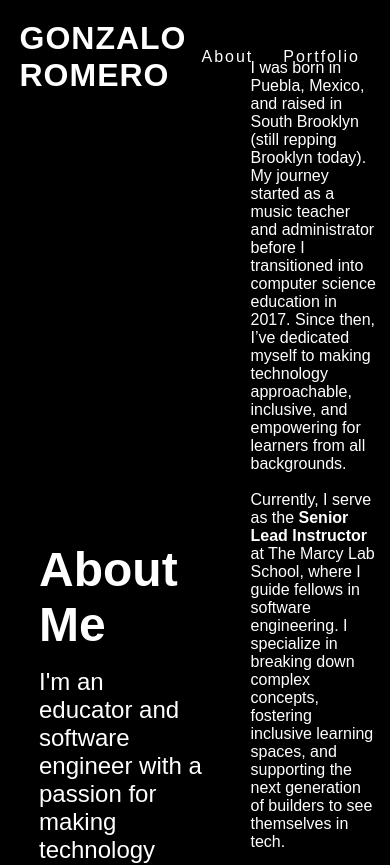
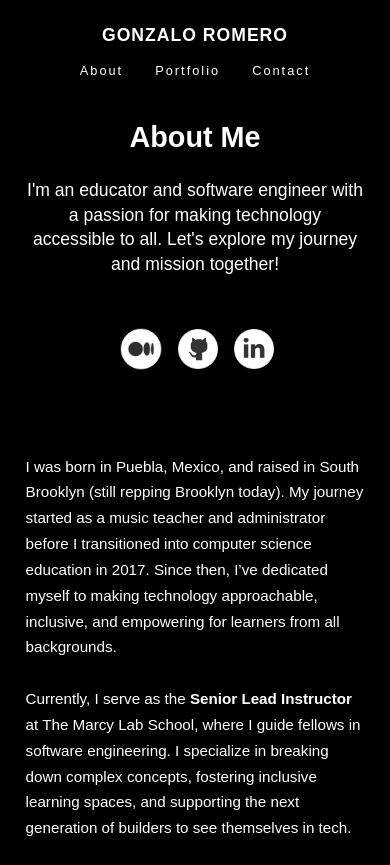
Before and after one commit to gonzalorportfolio/portfolio-page, a React (Vite) app in the folder frontend/: page /about in a window 390 px wide. Shown: the top 865 px of the page. Built offline with nearby package versions, Linux system fonts and the light colour scheme.

Commit message:
Enhance About page responsiveness in App.css

```diff
--- a/frontend/src/App.css
+++ b/frontend/src/App.css
@@ -201,6 +201,88 @@ html {
     align-items: center;
     text-align: center;
   }
+
+  .about-page {
+    flex-direction: column;
+    padding: 12% 8% 5% 8%;
+    gap: 3rem;
+    min-height: auto;
+    margin-top: 6%;
+  }
+
+  .about-me-intro-container {
+    flex: 100%;
+    margin-right: 0;
+    margin-bottom: 2rem;
+    text-align: center;
+    order: 1;
+  }
+
+  .about-me-intro h1 {
+    font-size: 2.8rem;
+    margin-bottom: 1rem;
+    line-height: 1.1;
+  }
+
+  .about-me-intro {
+    font-size: 1.4rem;
+    line-height: 1.3;
+    margin-bottom: 1.5rem;
+  }
+
+  .about-section {
+    flex: 100%;
+    font-size: 1.1rem;
+    text-align: left;
+    line-height: 1.6;
+    order: 2;
+  }
+
+  .connect-links {
+    justify-content: center;
+    flex-wrap: wrap;
+    gap: 12px;
+    order: 3;
+    display: flex;
+    align-items: center;
+    width: 100%;
+  }
+
+  /* Ensure images are responsive */
+  .about-page img,
+  .about-section img,
+  .about-me-intro-container img {
+    max-width: 100%;
+    height: auto;
+    border-radius: 8px;
+  }
+
+  .about-page * {
+    word-wrap: break-word;
+    overflow-wrap: break-word;
+  }
+
+  /* Prevent horizontal scroll */
+  .about-page,
+  .about-me-intro-container,
+  .about-section {
+    max-width: 100%;
+    overflow-x: hidden;
+  }
+  nav {
+    padding: 30px 5%;
+    background: rgba(0, 0, 0, 0.9);
+  }
+
+  nav.sticky {
+    background: rgba(255, 255, 255, 0.95);
+  }
+
+  nav .myName {
+    font-size: 1.5rem;
+    margin-bottom: 0;
+    text-align: left;
+  }
 }
 
 @media (max-width: 600px) {
@@ -266,4 +348,179 @@ html {
     padding: 10px;
     font-size: 1em;
   }
+
+  .about-page {
+    padding: 20% 5% 8% 5%;
+    gap: 3rem;
+    margin-top: 3%;
+  }
+
+  .about-me-intro-container h1,
+  .about-page h1 {
+    font-size: 2.5rem;
+    margin-bottom: 1.5rem;
+    line-height: 1.1;
+    word-break: break-word;
+    color: #fff;
+    text-align: center;
+    display: block !important;
+    visibility: visible !important;
+  }
+
+  .about-me-intro-container {
+    margin-bottom: 2rem;
+    text-align: center;
+    width: 100%;
+  }
+
+  .about-me-intro {
+    font-size: 1.2rem;
+    line-height: 1.4;
+    margin-bottom: 2rem;
+    padding: 0 15px;
+    text-align: center;
+  }
+
+  .about-section {
+    font-size: 1rem;
+    line-height: 1.7;
+    text-align: left;
+    padding: 0 15px;
+  }
+
+  .connect-links {
+    margin-top: 2rem;
+    gap: 15px;
+    padding: 0 15px;
+    display: flex;
+    justify-content: center;
+    align-items: center;
+    width: 100%;
+  }
+
+  /* Navigation improvements for mobile */
+  nav {
+    flex-direction: row;
+    justify-content: space-between;
+    align-items: center;
+    padding: 25px 3%;
+    background: rgba(0, 0, 0, 0.9);
+    width: 100%;
+  }
+
+  nav.sticky {
+    background: rgba(255, 255, 255, 0.95);
+  }
+
+  nav .myName {
+    font-size: 1.1rem;
+    margin-bottom: 0;
+    text-align: left;
+  }
+
+  nav ul {
+    flex-direction: row;
+    justify-content: flex-end;
+    align-items: center;
+    flex-wrap: nowrap;
+    margin: 0;
+  }
+
+  nav ul li {
+    flex: none;
+    min-width: auto;
+  }
+
+  nav ul li a {
+    padding: 8px 15px;
+    margin: 0;
+    border-radius: 20px;
+    min-height: 36px;
+    display: flex;
+    align-items: center;
+    justify-content: center;
+    font-size: 0.9rem;
+    text-align: center;
+    font-weight: 500;
+    white-space: nowrap;
+  }
+
+  nav ul li a:hover {
+    padding: 12px 20px;
+    background-color: rgba(155, 155, 155, 0.3);
+  }
+
+  .connect-links {
+    margin-top: 15px;
+    gap: 8px;
+  }
 }
+
+/* Extra small screens - 480px and below */
+@media (max-width: 480px) {
+  .about-page {
+    padding: 22% 4% 10% 4%;
+    gap: 2.5rem;
+  }
+
+  .about-me-intro-container h1,
+  .about-page h1 {
+    font-size: 1.8rem;
+    line-height: 1.1;
+    margin-bottom: 1.5rem;
+    margin-top: 25px;
+  }
+
+  .about-me-intro {
+    font-size: 1.1rem;
+    line-height: 1.4;
+    padding: 0 10px;
+  }
+
+  .about-section {
+    font-size: 0.95rem;
+    line-height: 1.7;
+    padding: 0 10px;
+  }
+
+  .connect-links {
+    gap: 12px;
+    display: flex;
+    justify-content: center;
+    align-items: center;
+  }
+
+  nav {
+    flex-direction: column;
+    align-items: center;
+    padding: 25px 5%;
+
+  }
+
+  nav .myName {
+    font-size: 1.1rem;
+    margin-bottom: 8px;
+    text-align: center;
+  }
+
+  nav ul {
+    flex-direction: row;
+    justify-content: center;
+    align-items: center;
+    flex-wrap: wrap;
+    gap: 8px;
+    width: 100%;
+  }
+
+  nav ul li a {
+    font-size: 0.8rem;
+    padding: 6px 12px;
+    min-height: 32px;
+    border-radius: 15px;
+    white-space: nowrap;
+  }
+
+  nav ul li a:hover {
+    padding: 6px 12px;
+  }
+}
```
